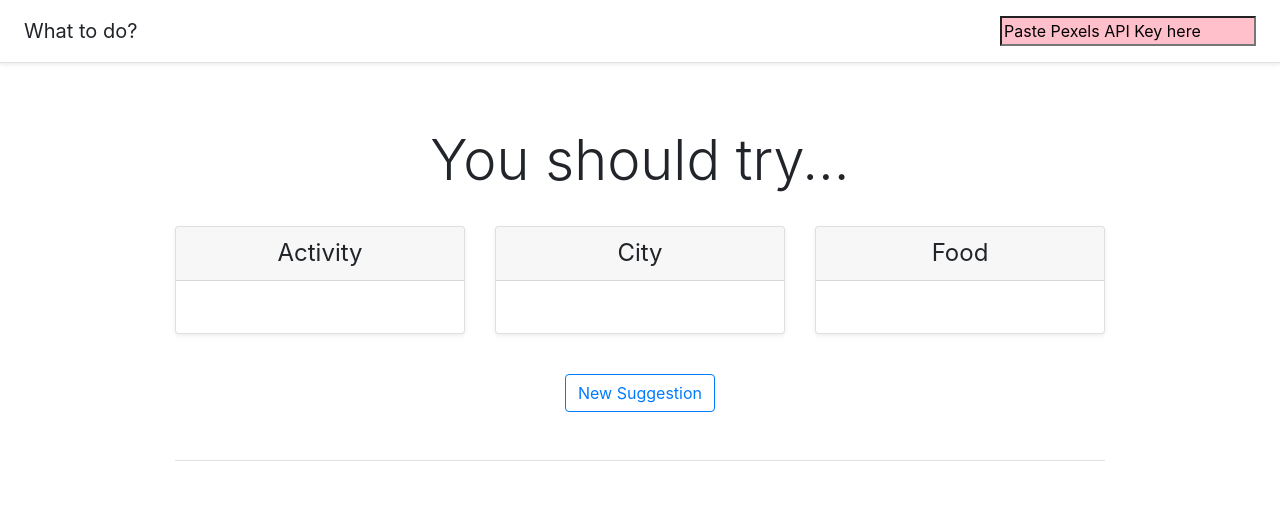
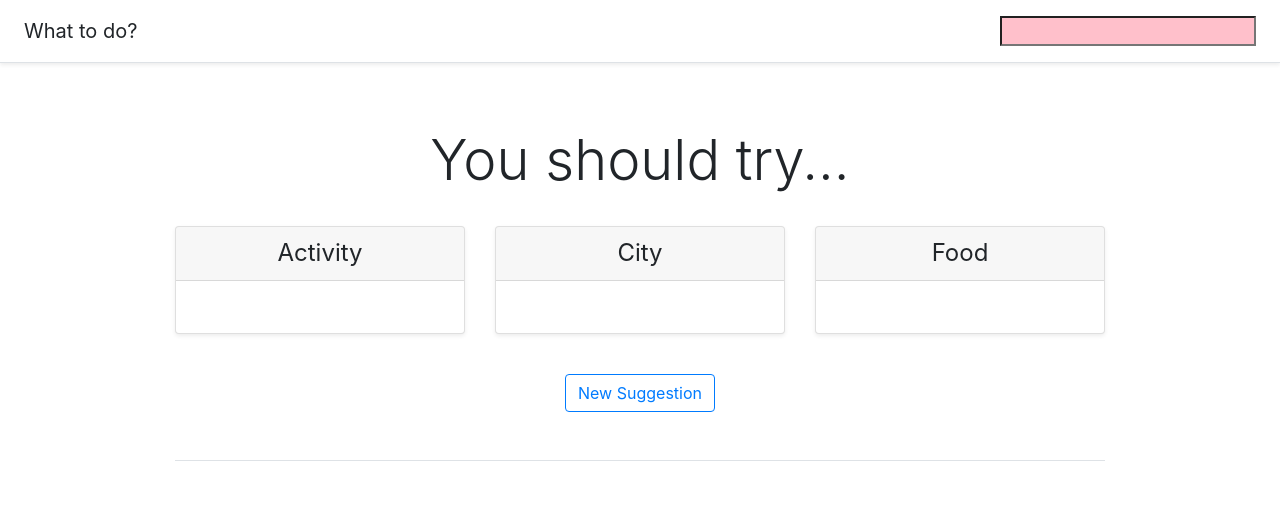
Before and after one commit to traviswxyz/what-to-do, a plain HTML site: page index.html in a window 1280 px wide. Drawn offline with nearby package versions, Linux system fonts and the light colour scheme.

Commit message:
fixed key check

```diff
--- a/app.js
+++ b/app.js
@@ -15,12 +15,13 @@ const urlParams = new URLSearchParams(window.location.search);
 
 
 btn.addEventListener("click", async function() {
-  if(urlParams.get("pexels") != ""){
+  if(urlParams.get("pexels") !== null){
     apiKey.value=urlParams.get("pexels");
   }
+
   if(apiKey.value==""){
     apiKey.style.backgroundColor="pink";
-    apiKey.value="Paste Pexels API Key here";
+    alert("Input Pexels API Key into highlighted text field");
     return;
   }
 
```
Also changed, not shown: index.html (+1 -0 lines).
